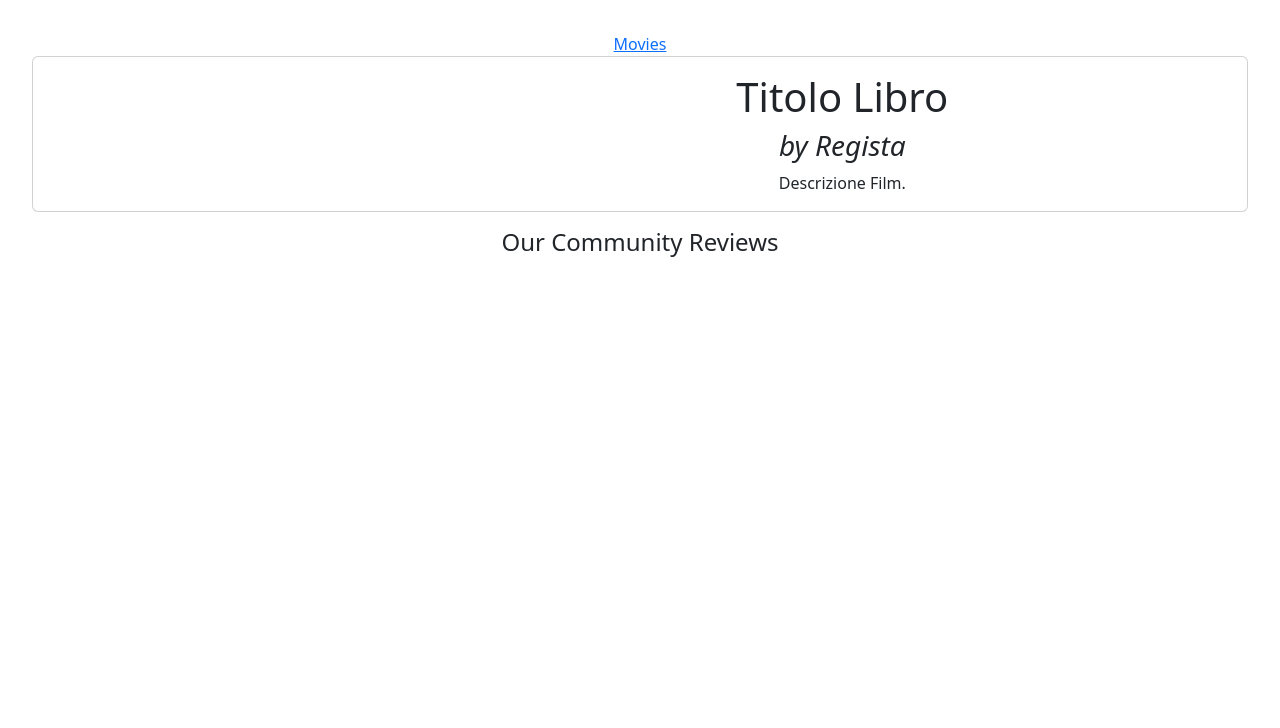
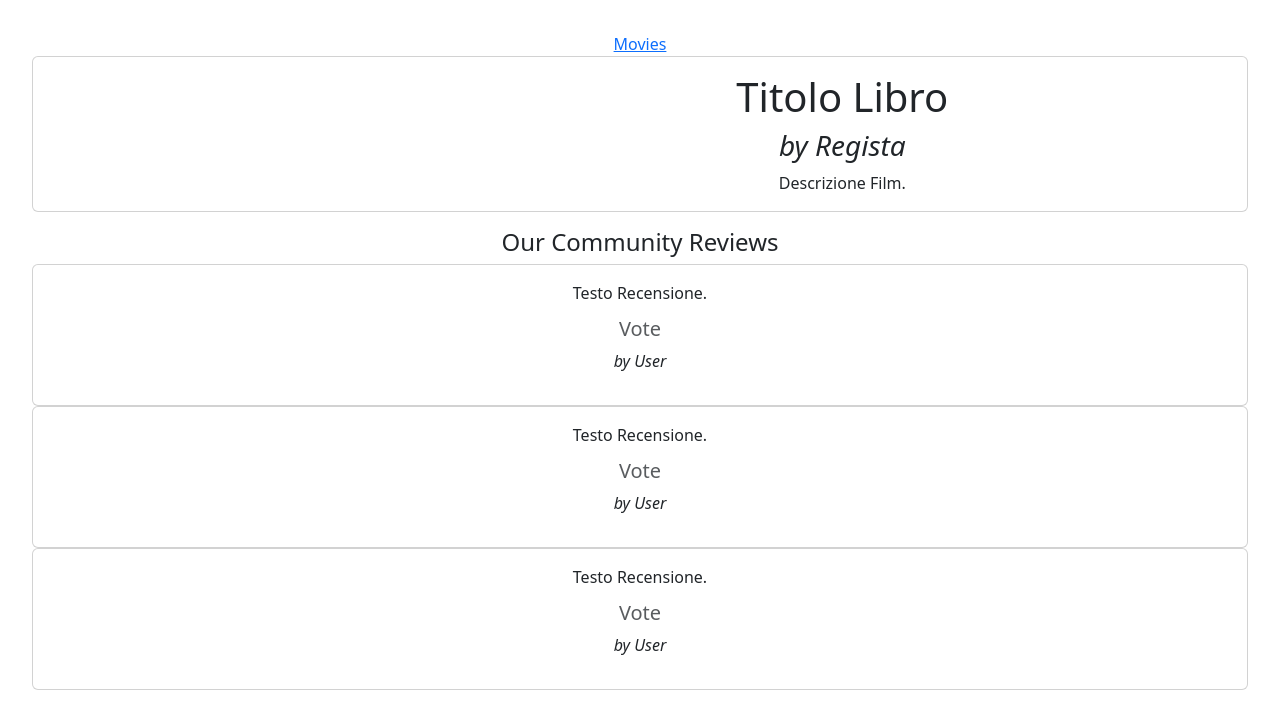
Before and after one commit to Sarasalzano/webapp-react, a React (Vite) app: page /movie/1 in a window 1280 px wide. Shown: the top 728 px of the page. Built offline with nearby package versions, Linux system fonts and the light colour scheme.

Commit message:
esegui macrostruttura ReviewCard

```diff
--- /dev/null
+++ b/src/components/ReviewCard.jsx
@@ -0,0 +1,13 @@
+export default function ReviewCard(){
+    return(
+        <>
+        <div className="card">
+            <div className="card-body">
+                <p className="card-text">Testo Recensione.</p>
+                <h5 className="card-subtitle mb-2 text-body-secondary">Vote</h5>
+                <p><i>by User</i></p>
+            </div>
+        </div>
+    </>
+    );
+}
--- a/src/pages/MovieDetailPage.jsx
+++ b/src/pages/MovieDetailPage.jsx
@@ -1,3 +1,4 @@
+import ReviewCard from "../components/ReviewCard";
 
 export default function MovieDetailPage(){
     return(
@@ -19,6 +20,11 @@ export default function MovieDetailPage(){
     <section id="reviews">
         <h4>Our Community Reviews</h4>
     </section>
+        <div className="div">
+            <ReviewCard />
+            <ReviewCard />
+            <ReviewCard />
+        </div>
     </>
     );
 }
```
